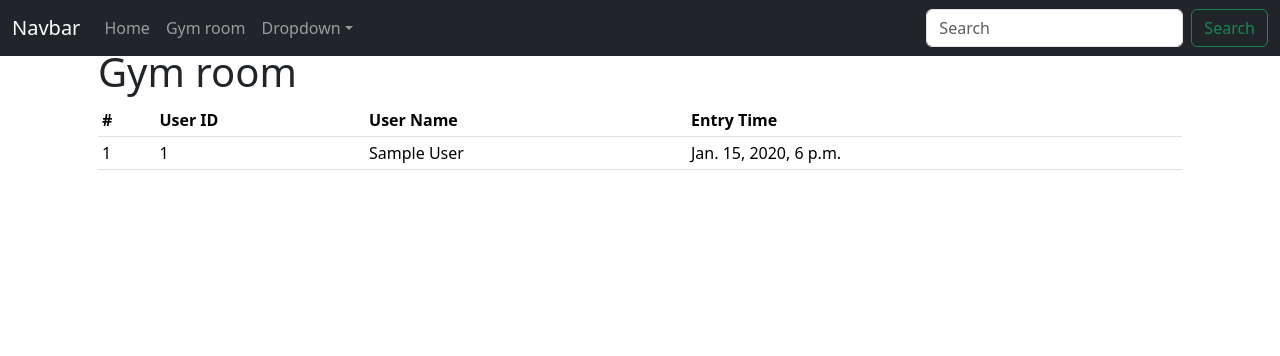
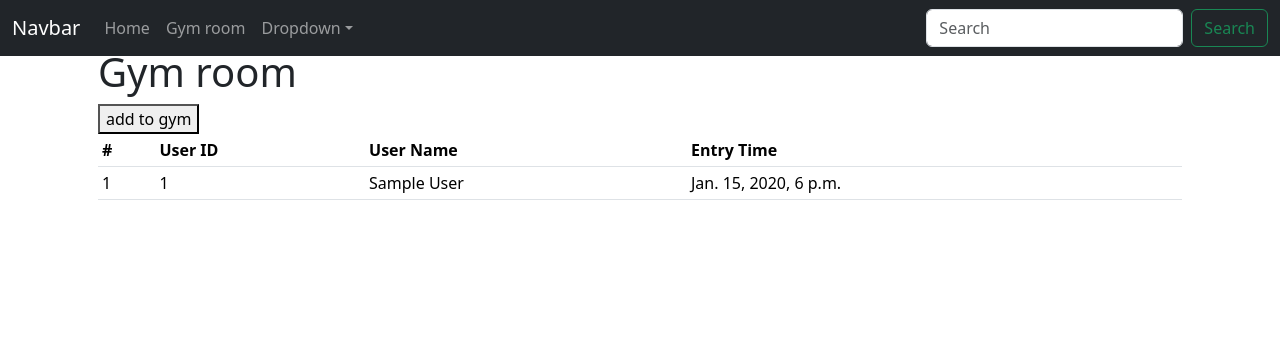
Before and after one commit to arman0325/asgn1, a Django app: page /gym/gymroom in a window 1280 px wide. Shown: the top 356 px of the page. Run offline with Django 3.2, Linux system fonts and the light colour scheme; tables that the repository leaves empty hold one stand-in row (values such as "Sample post"); one stand-in notice (Sample message) is shown; some libraries are stand-ins or nearby versions.

Commit message:
version1.2

```diff
--- a/gym/forms.py
+++ b/gym/forms.py
@@ -1,2 +1,8 @@
 from django import forms
 from .models import GymNow
+
+
+class GymNowForm(forms.ModelForm):
+	class Meta:
+		model = GymNow
+		fields = ('userId', 'entryTime')
--- a/gym/models.py
+++ b/gym/models.py
@@ -53,7 +53,7 @@ class Record(models.Model):
 	userId = models.ForeignKey(GymUser,
                               on_delete=models.CASCADE,
                               related_name='GymRoom')
-	entryTime = models.DateTimeField(default=timezone.now)
+	entryTime = models.DateTimeField(default=None)
 	leaveTime= models.DateTimeField(default=timezone.now)
 	objects = models.Manager()
 
--- a/gym/templates/gym/ViewCurrentUsers.html
+++ b/gym/templates/gym/ViewCurrentUsers.html
@@ -6,7 +6,16 @@
 <h1>Gym room</h1>
 {% if users|length >= 8 %}
 	<h2>Full</h2>
+	<form>
+		<button type="submit">add to waiting</button>
+	</form>
+{% else %}
+	<form>
+		<button type="submit">add to gym</button>
+	</form>
+
 {% endif %}
+
 <table class="table table-hover table-sm">
 	<thead>
 		<tr>
@@ -59,16 +68,23 @@
 			<td>{{waituser.userId.name}}</td>
 			<td>{{waituser.waitTime}}</td>
 			<td>
-				<form action="/gym/addGym" method="get">
+				<form action="/gym/addGym" method='get'>
 					<input type="hidden" name="userId" value="{{waituser.userId.id}}">
-					<input type="hidden" name="waitTime" value="{{waituser.waitTime}}">
-					<button type="submit" class="btn btn-primary">Gym</button>
+					<button type="submit" class="btn btn-primary">add to Gym</button>
+					<p>{{ rlt }}</p>
 				</form>
 			</td>
 		</tr>
 		{% endfor %}
 	</table>
 {% endif %}
+		{% if messages %}
+        <script>
+            {% for msg in messages %}
+                alert('{{ msg.message }}');
+            {% endfor %}
+        </script>
+        {% endif %}
 
 
 {% endblock %}
--- a/gym/views.py
+++ b/gym/views.py
@@ -1,8 +1,12 @@
 import csv
-from django.shortcuts import render
+from django.shortcuts import render, redirect
 from django.http import HttpResponse
 from django.utils import timezone
 from .models import GymUser, GymNow, GymWaiting
+from .forms import GymNowForm
+
+
+from django.contrib import messages
 # Create your views here.
 def exportGymUser(request):
 	response = HttpResponse(content_type='text/csv')
@@ -31,38 +35,44 @@ def importRemove(request):
 def viewCurrentUsers(request):
 	users = GymNow.objects.all().order_by('entryTime')
 	waitUsers = GymWaiting.objects.all().order_by('waitTime')
+
+	new_user = None
+	if request.method =='POST':
+		gym_form = GymNowForm(data=request.POST)
+		if gym_form.is_valid():
+			new_user = gym_form.save(commit=False)
+			new_user.save()
+	else:
+		gym_form = GymNowForm()
+
+
+
 	return render(request, 'gym/ViewCurrentUsers.html',
 							{'users':users,
-							'waitUsers':waitUsers})
+							'waitUsers':waitUsers,
+							'gym_form' : gym_form
+							})
+
 
 def addGym(request):
+
+    number = GymNow.objects.all().count()
     request.encoding='utf-8'
-    if 'userId' in request.GET and request.GET['userId']:
+    if 'userId' in request.GET and request.GET['userId'] and number<8:
         message = '你搜索的内容为: ' + request.GET['userId']
-
-        addGymForm = form.save(commit=False)
-        userid = request.GET['userId']
-        s = GymUser.objects.get(id=userid)
-        print(s)
-        addGymForm.userId = s
-        addGymForm.save()
-        print("Success")
+        id = request.GET['userId']
+        user = GymUser.objects.get(pk=id)
+        new_user = GymNow.objects.create(userId=user)
+        #new_user.save()
+        print(user)
+        GymWaiting.objects.filter(userId=id).delete()
+        messages.success(request,"Action successful")
 
 
     else:
-        message = '你提交了空表单'
-    return HttpResponse(message)
-    # if request.method == 'POST':
-    # 	form = addGymForm(request.POST)
-    # 	if form.is_valid():
-    # 		userId = request.POST.get('userId','')
-    # 		entryTime = request.POST.get('entryTime', timezone.now)
-    # 		add_obj = GymNow(userId = userId, entryTime = entryTime)
-    # 		add_obj.save()
-    # 		return HttpResponse("Success")
-    # else:
-    # 	form = addGymForm()
-    # return HttpResponse("Unsuccess")
+        messages.success(request,"Gym room is full. Action unsuccessful")
+    return redirect('/gym/gymroom')
+
 
 def SetMaxUsers(request):
 	return HttpResponse("SetMaxUsers")
```
